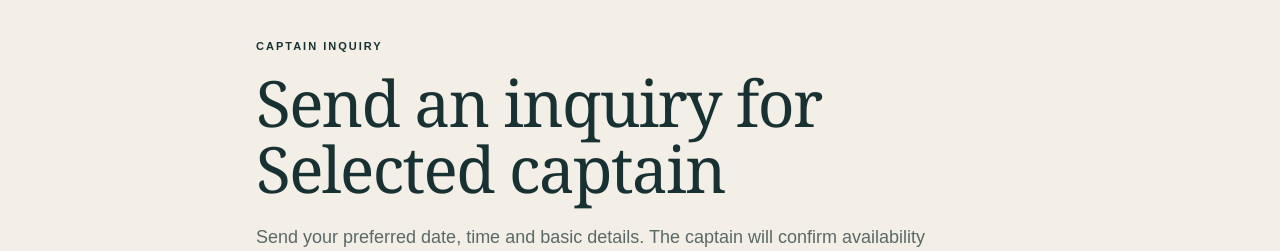
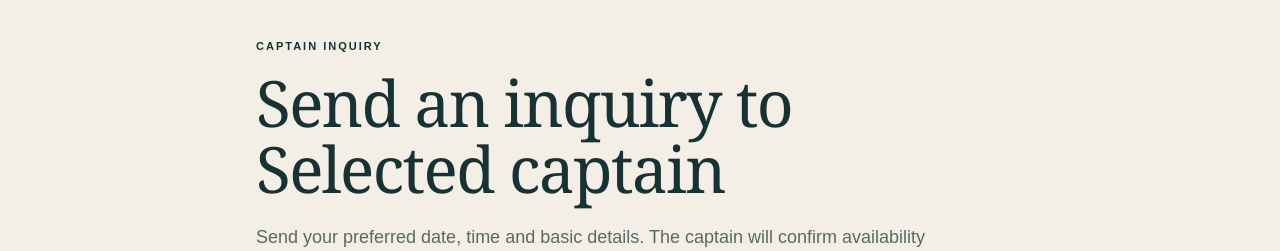
Before and after one commit to nevena72pg-ops/fastfishing, a Next.js app: page /inquiry in a window 1280 px wide. Shown: the part 130-381 px from the top of the page. Built offline with nearby package versions, Linux system fonts and the light colour scheme.

Commit message:
Fix captain names in inquiry headings

```diff
--- a/src/components/inquiry-form.tsx
+++ b/src/components/inquiry-form.tsx
@@ -9,6 +9,12 @@ type InquiryFormProps = {
   locale: Locale;
 };
 
+function cgInquiryHeading(captain: string) {
+  if (captain === "Feta") return "Pošalji upit Feti";
+  if (captain === "Baćko — Petar Radulović") return "Pošalji upit Baćku — Petru Raduloviću";
+  return `Pošalji upit kapetanu ${captain}`;
+}
+
 export function InquiryForm({ captain, locale }: InquiryFormProps) {
   const [submitted, setSubmitted] = useState(false);
   const [reference, setReference] = useState<string | null>(null);
@@ -19,7 +25,7 @@ export function InquiryForm({ captain, locale }: InquiryFormProps) {
   const copy = locale === "cg"
     ? {
         eyebrow: "Upit kapetanu",
-        heading: `Pošalji upit za ${captain}`,
+        heading: cgInquiryHeading(captain),
         intro: "Pošalji željeni termin i osnovne podatke. Kapetan će potvrditi dostupnost i javiti se za detalje.",
         captain: "Kapetan",
         date: "Željeni datum",
@@ -45,7 +51,7 @@ export function InquiryForm({ captain, locale }: InquiryFormProps) {
       }
     : {
         eyebrow: "Captain inquiry",
-        heading: `Send an inquiry for ${captain}`,
+        heading: `Send an inquiry to ${captain}`,
         intro: "Send your preferred date, time and basic details. The captain will confirm availability and get in touch about the details.",
         captain: "Captain",
         date: "Preferred date",
```
